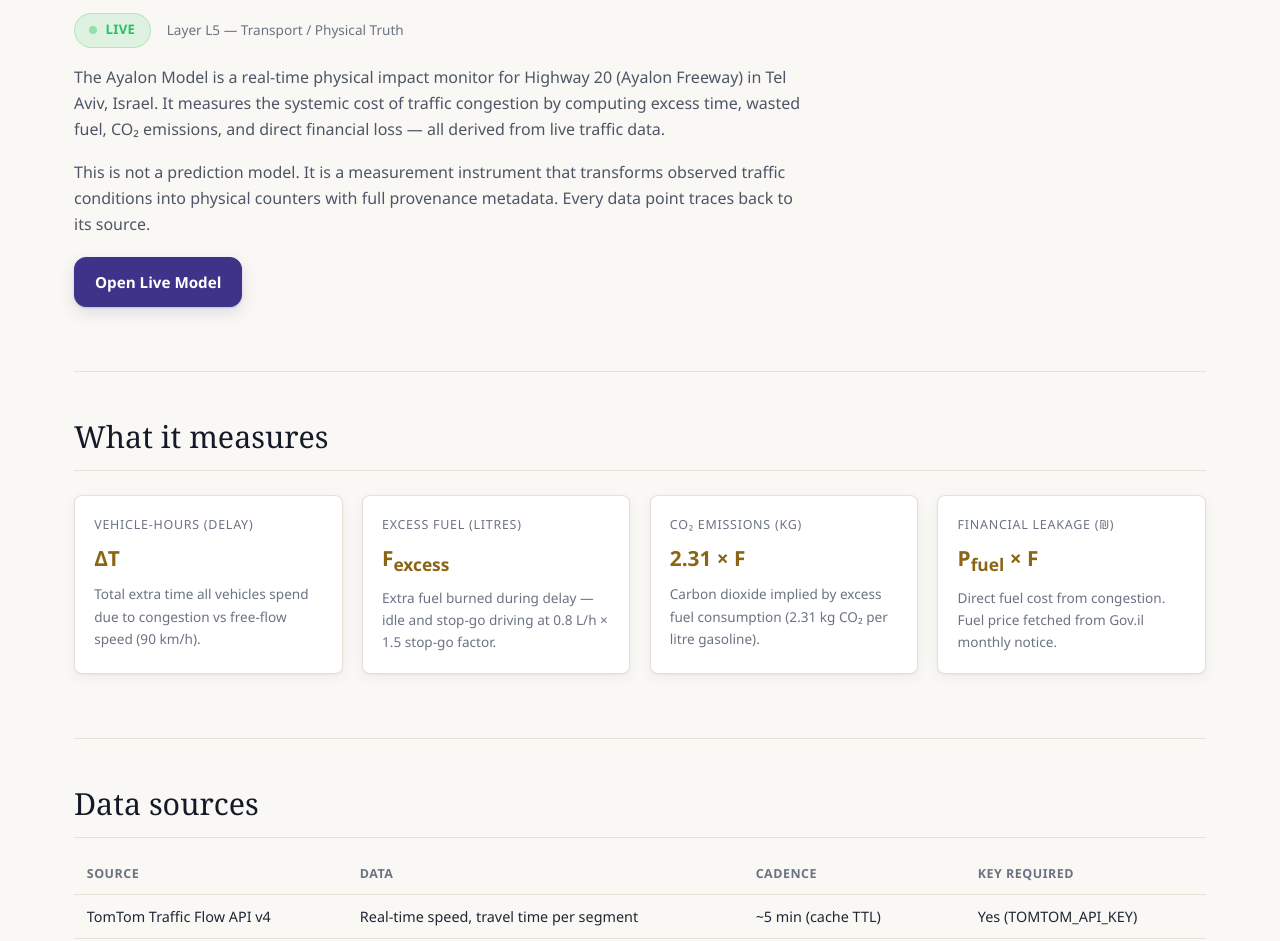
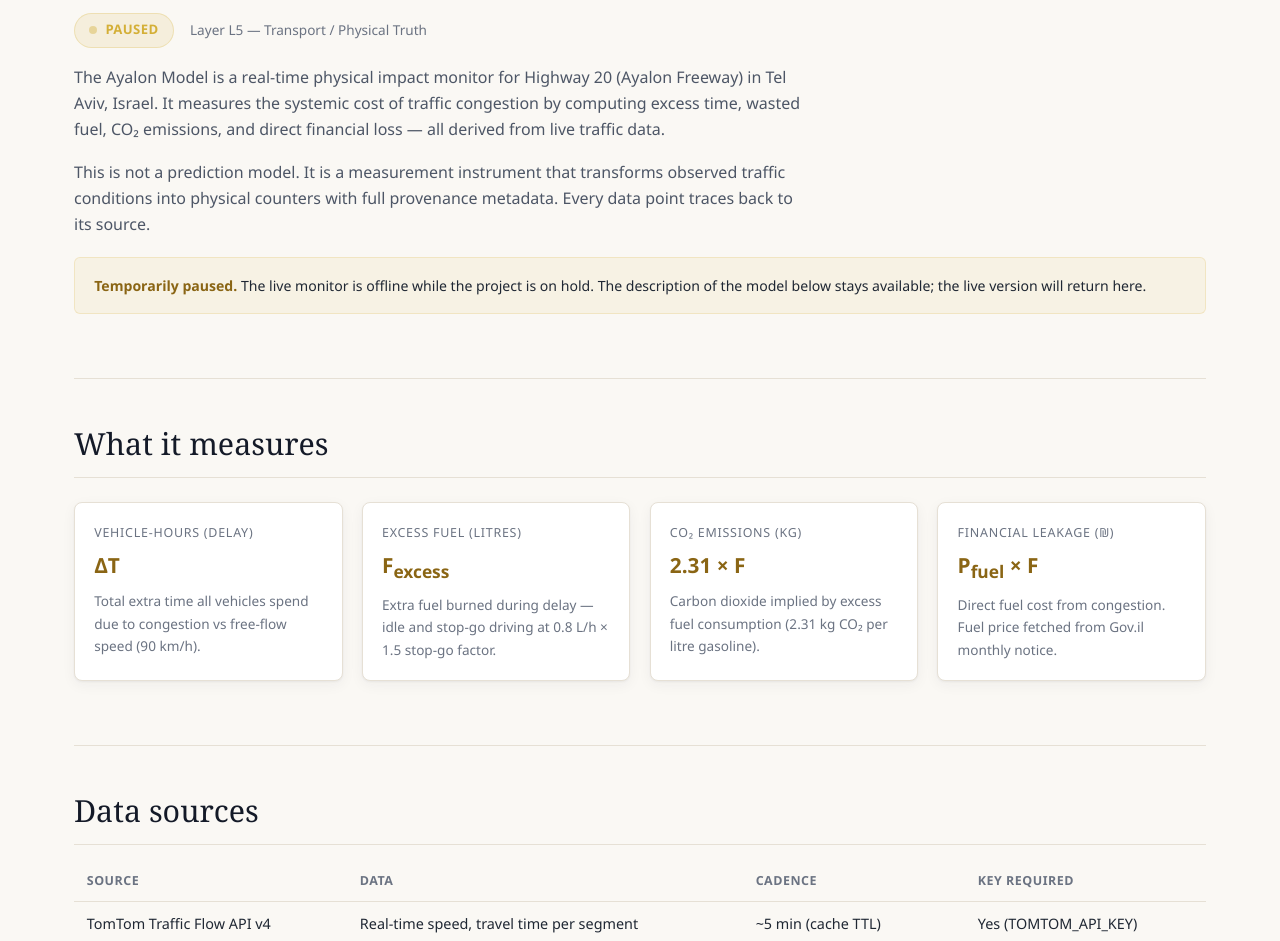
Before and after one commit to anahronic/Dikenocracy, a plain HTML site: page website/pages/projects/ayalon.html in a window 1280 px wide. Shown: the part 560-1501 px from the top of the page. Drawn offline with Linux system fonts and the light colour scheme; no server answers.

Commit message:
Ayalon paused: project page shows 'Paused' notice instead of the live-model link; projects card without live link (nginx sends /ayalon/ to the project page)
Co-Authored-By: Claude Opus 5.5 <noreply@anthropic.com>

```diff
--- a/website/pages/projects/ayalon.html
+++ b/website/pages/projects/ayalon.html
@@ -114,9 +114,9 @@
       padding: 1rem 1.2rem;
       margin-top: 1.2rem;
       font-size: 0.88rem;
-      color: var(--text, #ddd);
+      color: var(--text-primary, #1f2733);
     }
-    .ayalon-notice strong { color: #D4AF37; }
+    .ayalon-notice strong { color: var(--accent, #8a6514); }
   </style>
 </head>
 <body>
@@ -151,7 +151,7 @@
           <p class="eyebrow"><svg class="icon" aria-hidden="true"><use href="/assets/icons-20261013.svg#i-l5"/></svg> Project · Layer L5</p>
           <h1 class="page-hero__title">Ayalon Model</h1>
           <p class="page-hero__lead">Real-time physical impact measurement — Highway 20, Israel</p>
-          <div class="hero-actions"><a class="btn" href="/ayalon/" target="_blank" rel="noopener">Open Live Model</a><a class="btn btn--ghost" href="../projects.html">All projects</a></div>
+          <div class="hero-actions"><a class="btn btn--ghost" href="../projects.html">All projects</a></div>
         </div>
         <figure class="page-hero__figure page-hero__figure--card">
           <img src="/assets/covers/ayalon-20261013.svg" width="480" height="270" alt="Illustration: a highway in perspective with cars, a gauge of vehicle-hours and a CO₂ cloud." />
@@ -163,9 +163,9 @@
         <h2 class="section__heading" id="ayalon-overview-heading">Overview</h2>
 
         <div style="display: flex; align-items: center; gap: 1rem; flex-wrap: wrap; margin-bottom: 1rem;">
-          <span class="ayalon-status ayalon-status--live" id="ayalon-status-badge">
+          <span class="ayalon-status ayalon-status--sample" id="ayalon-status-badge">
             <span class="ayalon-status__dot"></span>
-            <span id="ayalon-status-text">Live</span>
+            <span id="ayalon-status-text">Paused</span>
           </span>
           <span style="color: var(--muted); font-size: 0.85rem;">Layer L5 — Transport / Physical Truth</span>
         </div>
@@ -182,8 +182,9 @@
           provenance metadata. Every data point traces back to its source.
         </p>
 
-        <div style="margin-top: 1.2rem;">
-          <a class="btn" href="/ayalon/" target="_blank" rel="noopener">Open Live Model</a>
+        <div class="ayalon-notice">
+          <strong>Temporarily paused.</strong> The live monitor is offline while the project is on hold.
+          The description of the model below stays available; the live version will return here.
         </div>
       </section>
 
@@ -329,23 +330,6 @@
   </footer>
 
   <script src="/script-20260923.js"></script>
-  <script>
-    // Check Ayalon app health and update status badge
-    (function () {
-      var badge = document.getElementById('ayalon-status-badge');
-      var text = document.getElementById('ayalon-status-text');
-      if (!badge || !text) return;
-      fetch('/ayalon/_stcore/health', { method: 'GET', mode: 'no-cors' })
-        .then(function () {
-          badge.className = 'ayalon-status ayalon-status--live';
-          text.textContent = 'Live';
-        })
-        .catch(function () {
-          badge.className = 'ayalon-status ayalon-status--sample';
-          text.textContent = 'Offline';
-        });
-    })();
-  </script>
   <script type="module" src="/navigation-20260923.js"></script>
 </body>
 </html>
```
Also changed, not shown: website/pages/projects.html (+1 -1 lines).
